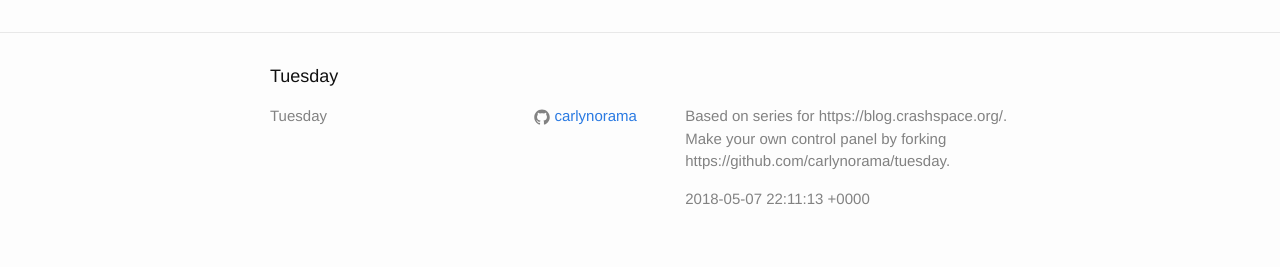
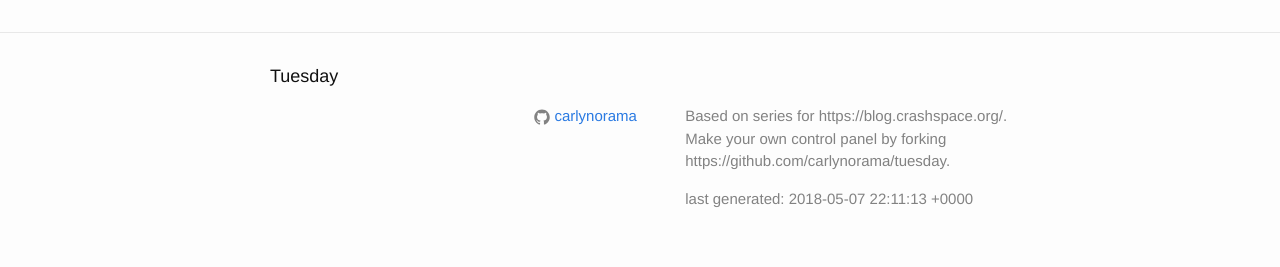
Before and after one commit to CRASHSpace/tuesday, a Jekyll site: the page built from index.html, in a window 1280 px wide. Shown: the part 1884-2151 px from the top of the page. Built offline with Jekyll 4.4.1, drawn with Linux system fonts in a browser that asks for light colours.

Commit message:
update footer

```diff
--- a/_includes/footer.html
+++ b/_includes/footer.html
@@ -6,10 +6,7 @@
 
     <div class="footer-col-wrapper">
       <div class="footer-col footer-col-1">
-        <ul class="contact-list">
-          <li>{{ site.title }}</li>
-          <li><a href="mailto:{{ site.email }}">{{ site.email }}</a></li>
-        </ul>
+        <p></p>
       </div>
 
       <div class="footer-col footer-col-2">
@@ -30,7 +27,7 @@
 
       <div class="footer-col footer-col-3">
         <p>{{ site.description }}</p>
-        <p>{{ site.time }}
+        <p>last generated: {{ site.time }}
       </div>
     </div>
 
```
